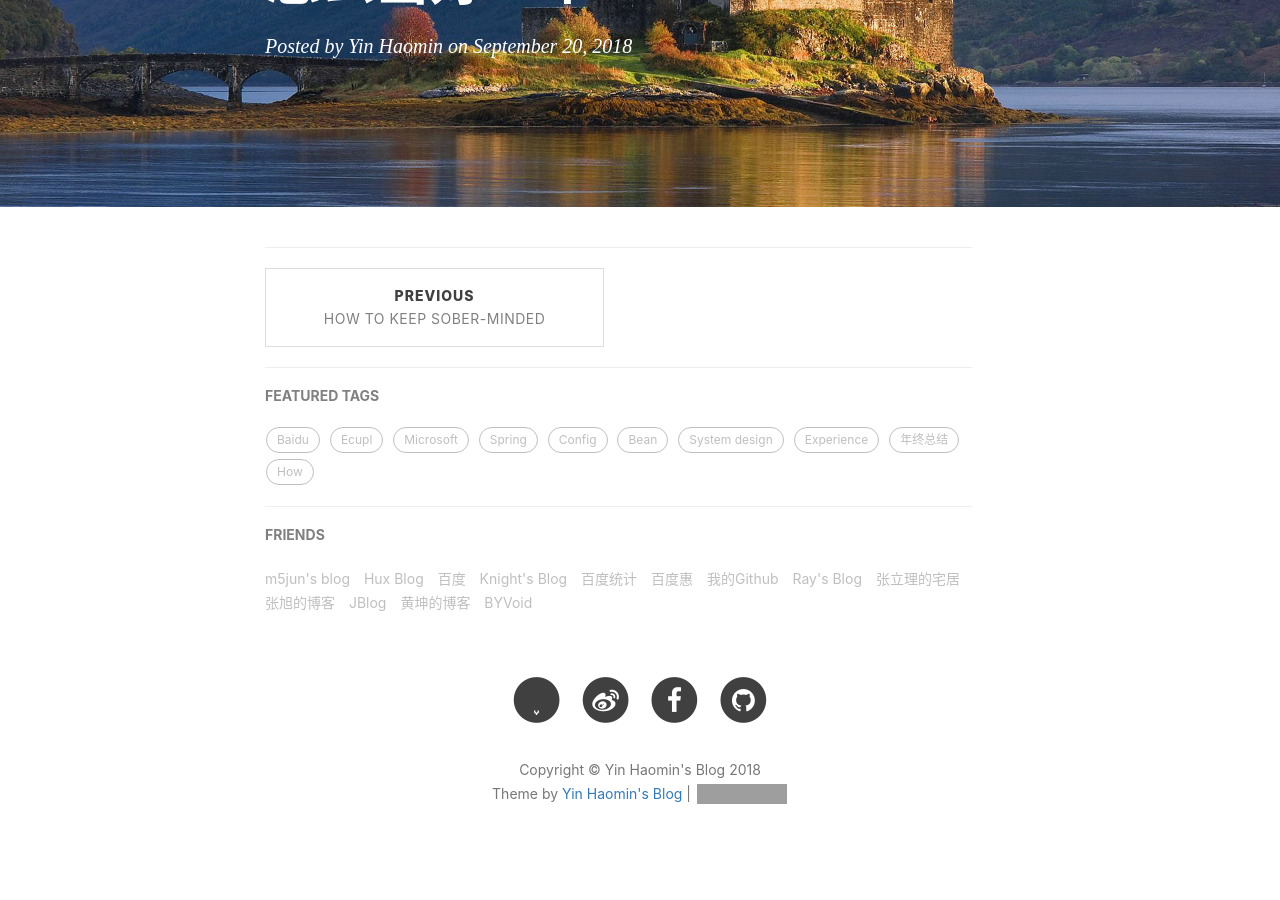
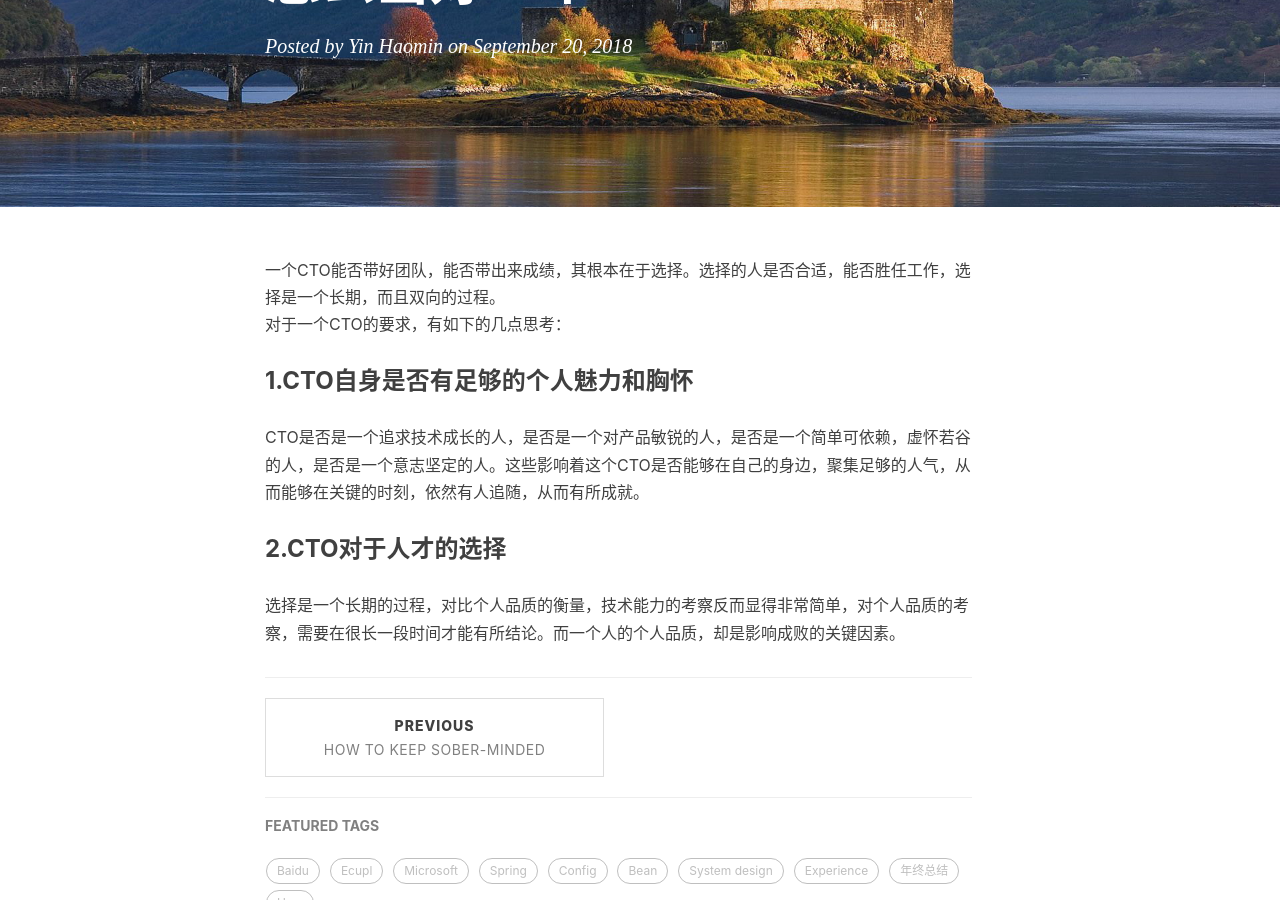
Before and after one commit to yinhaomin/yinhaomin.github.io, a Jekyll site: the page built from _posts/2018-10-29-怎么当好一个CTO.md, in a window 1280 px wide and 900 px high, scrolled down 250 px. Built offline with Jekyll 4.4.1, drawn with Linux system fonts in a browser that asks for light colours; nearby versions of some CDN libraries; comment, search, counter and statistics services are not loaded; grey boxes are pictures that could not be loaded.

Commit message:
Update 2018-10-29-怎么当好一个CTO.md

```diff
--- a/_posts/2018-10-29-怎么当好一个CTO.md
+++ b/_posts/2018-10-29-怎么当好一个CTO.md
@@ -8,3 +8,10 @@ tags:
     - How
     - CTO
 ---
+
+一个CTO能否带好团队，能否带出来成绩，其根本在于选择。选择的人是否合适，能否胜任工作，选择是一个长期，而且双向的过程。<br>
+对于一个CTO的要求，有如下的几点思考：
+### 1.CTO自身是否有足够的个人魅力和胸怀
+CTO是否是一个追求技术成长的人，是否是一个对产品敏锐的人，是否是一个简单可依赖，虚怀若谷的人，是否是一个意志坚定的人。这些影响着这个CTO是否能够在自己的身边，聚集足够的人气，从而能够在关键的时刻，依然有人追随，从而有所成就。<br>
+### 2.CTO对于人才的选择
+选择是一个长期的过程，对比个人品质的衡量，技术能力的考察反而显得非常简单，对个人品质的考察，需要在很长一段时间才能有所结论。而一个人的个人品质，却是影响成败的关键因素。<br>
```
